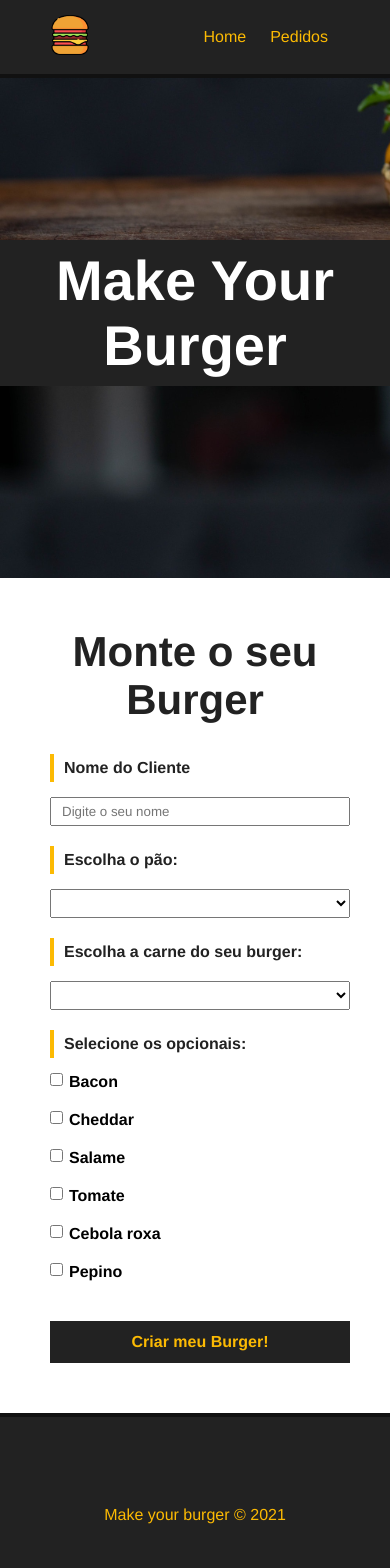
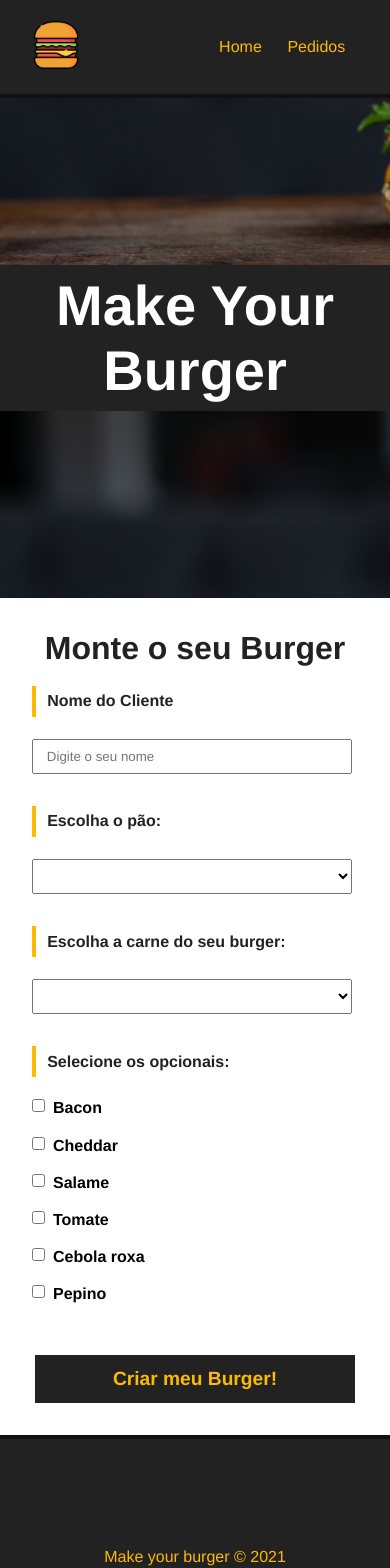
Before and after one commit to jovimoura/burger-store, a Vue app: page / in a window 390 px wide. Shown: the top 1568 px of the page. Built offline with nearby package versions, Linux system fonts and the light colour scheme; data requests are answered from the project's data file.

Commit message:
deixando bonito p repositório

```diff
--- a/src/App.vue
+++ b/src/App.vue
@@ -31,14 +31,15 @@ export default {
   }
 
   .main-container {
-    margin:50px;
-    min-height: 250px;
+    margin:2rem;
+    min-height: 15rem;
   }
 
   h1 {
     text-align: center;
-    font-size: 42px;
-    margin-bottom: 30px;
+    font-size: 2rem;
+    margin-bottom: 1.2rem;
     color:#222;
   }
+
 </style>
--- a/src/components/Banner.vue
+++ b/src/components/Banner.vue
@@ -28,4 +28,5 @@ export default {
         font-size: 3.5rem;
         padding: .5rem .8rem;
     }
+
 </style>
--- a/src/components/BurgerForm.vue
+++ b/src/components/BurgerForm.vue
@@ -110,27 +110,27 @@ export default {
 
 <style scoped>
     #burger-form {
-        max-width: 400px;
+        max-width: 10rem;
         margin: 0 auto;
     }
 
     .input-container {
         display: flex;
         flex-direction: column;
-        margin-bottom: 20px;
+        margin-bottom: 2rem;
     }
 
     label {
         font-weight: bold;
-        margin-bottom: 15px;
+        margin-bottom: 1.4rem;
         color: #222;
-        padding: 5px 10px;
+        padding: .4rem .7rem;
         border-left: 4px solid #fcba03;
     }
 
     input, select {
-        padding: 5px 10px;
-        width: 300px;
+        padding: .5rem .8rem;
+        width: 20rem
     }
 
     #opcionais-container {
@@ -146,7 +146,7 @@ export default {
         display: flex;
         align-items: flex-start;
         width: 50%;
-        margin-bottom: 20px;
+        margin-bottom: 1.2rem;
     }
 
     .checkbox-container span,
@@ -156,7 +156,7 @@ export default {
 
     .checkbox-container span {
         font-weight: bold;
-        margin-left: 6px;
+        margin-left: .5rem;
     }
 
     .submit-btn {
@@ -164,8 +164,8 @@ export default {
         color: #fcba03;
         font-weight: bold;
         border: 2px solid #222;
-        padding: 10px;
-        font-size: 16px;
+        padding: .7rem;
+        font-size: 1.2rem;
         margin: 0 auto;
         cursor: pointer;
         transition: .5s;
@@ -175,4 +175,10 @@ export default {
         background-color: transparent;
         color: #222;
     }
+
+    @media (max-width:768px) {
+        #burger-form {
+            max-width: 100%;
+        }
+    }
 </style>
--- a/src/components/Dashboard.vue
+++ b/src/components/Dashboard.vue
@@ -3,7 +3,7 @@
         <Message :msg="msg" v-show="msg" />
         <div>
             <div id="burger-table-heading">
-                <div class="order-id">#:</div>
+                <div class="order-id">N°:</div>
                 <div>Cliente:</div>
                 <div>Pão:</div>
                 <div>Carne:</div>
@@ -118,7 +118,7 @@ export default {
 
 <style scoped>
     #burger-table {
-        max-width: 1200px;
+        max-width: 90rem;
         margin: 0 auto;
     }
 
@@ -131,7 +131,7 @@ export default {
 
     #burger-table-heading {
         font-weight: bold;
-        padding: 12px;
+        padding: 1.5rem;
         border-bottom: 3px solid #333;
     }
 
@@ -142,7 +142,7 @@ export default {
 
     .burger-table-row {
         width: 100%;
-        padding: 12px;
+        padding: 1rem;
         border: 1px solid #CCC;
     }
 
@@ -152,7 +152,7 @@ export default {
     }
 
     select {
-        padding: 12px 6px;
+        padding: .8rem .4rem;
     }
 
     .delete-btn {
@@ -160,8 +160,8 @@ export default {
         color: #fcba03;
         font-weight: bold;
         border:2px solid #222;
-        padding: 10px;
-        font-size: 16px;
+        padding: .8rem;
+        font-size: .9rem;
         margin: 0 auto;
         cursor: pointer;
         transition: .5s;
--- a/src/components/Footer.vue
+++ b/src/components/Footer.vue
@@ -17,7 +17,7 @@ export default {
         border-top: 4px solid #111;
         color: #fcba03;
         display: flex;
-        height: 200px;
+        height: 15rem;
         justify-content: center;
         width: 100%;
     }
--- a/src/components/Message.vue
+++ b/src/components/Message.vue
@@ -19,9 +19,9 @@ export default {
         background-color: #cce5ff;
         border: 2px solid #b8daff;
         border-radius: 5px;
-        margin: 30px auto;
-        max-width: 400px;
-        padding: 10px;
+        margin: 1.2rem auto;
+        max-width: 20rem;
+        padding: .8rem;
 
     }
 </style>
--- a/src/components/Navbar.vue
+++ b/src/components/Navbar.vue
@@ -19,10 +19,11 @@ export default {
     #nav {
         background-color: #222;
         border-bottom: 4px solid #111;
-        padding: 15px 50px;
+        padding: 1.3rem 2rem;
         display: flex;
         justify-content: flex-end;
         align-items: center;
+
     }
 
     #nav #logo-url {
@@ -31,18 +32,25 @@ export default {
     }
 
     #logo {
-        width: 40px;
-        height: 40px;
+        width: 3rem;
+        height: 3rem;
     }
 
     #nav a {
         color: #fcba03;
         text-decoration: none;
-        margin:12px;
+        margin:.8rem;
         transition: .5s;
     }
 
     #nav a:hover {
         color:#fff
     }
+
+    @media (max-width:768px) {
+        #nav {
+            width: 100%;
+
+        }
+    }
 </style>
```
